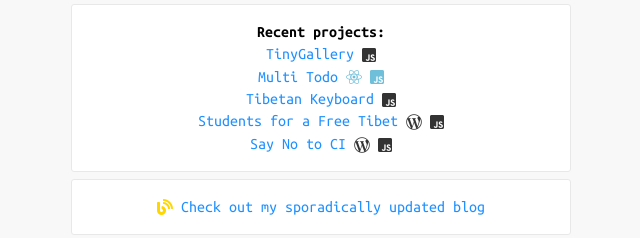
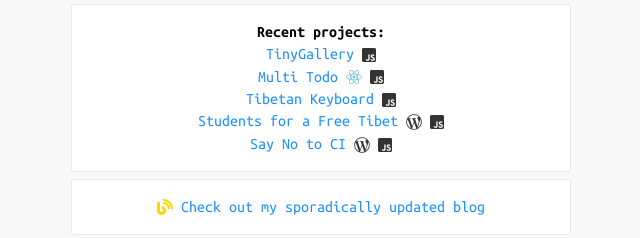
Before and after one commit to gyrad/gyrad.github.io, a website: page index.html in a window 1280 px wide. Shown: the part 411-649 px from the top of the page, 319-959 px from the left. Drawn offline with Linux system fonts and the light colour scheme.

Commit message:
Color of js logo

```diff
--- a/index.html
+++ b/index.html
@@ -137,7 +137,7 @@
               >Multi Todo</a
             >
             <i class="fab fa-react" style="color: #6FBFDB;"></i>
-            <i class="fab fa-js-square" style="color: #6FBFDB;"></i>
+            <i class="fab fa-js-square" style="color: #333;"></i>
           </li>
           <li>
             <a target="_blank" href="https://github.com/gyrad/tibetan-keyboard"
```
